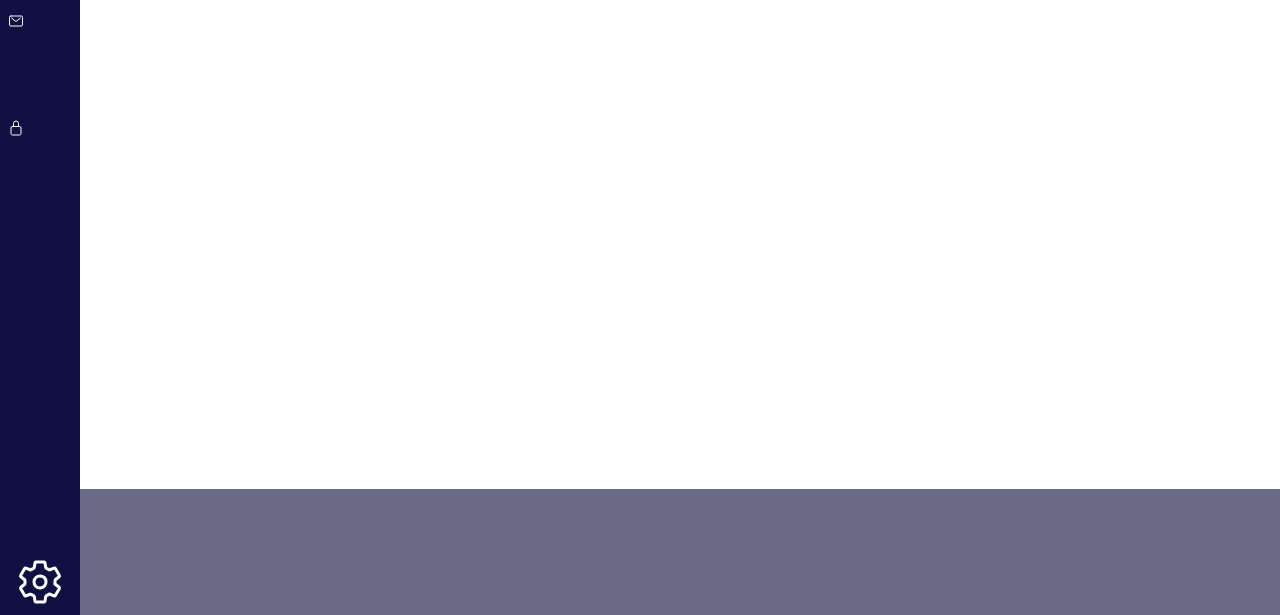
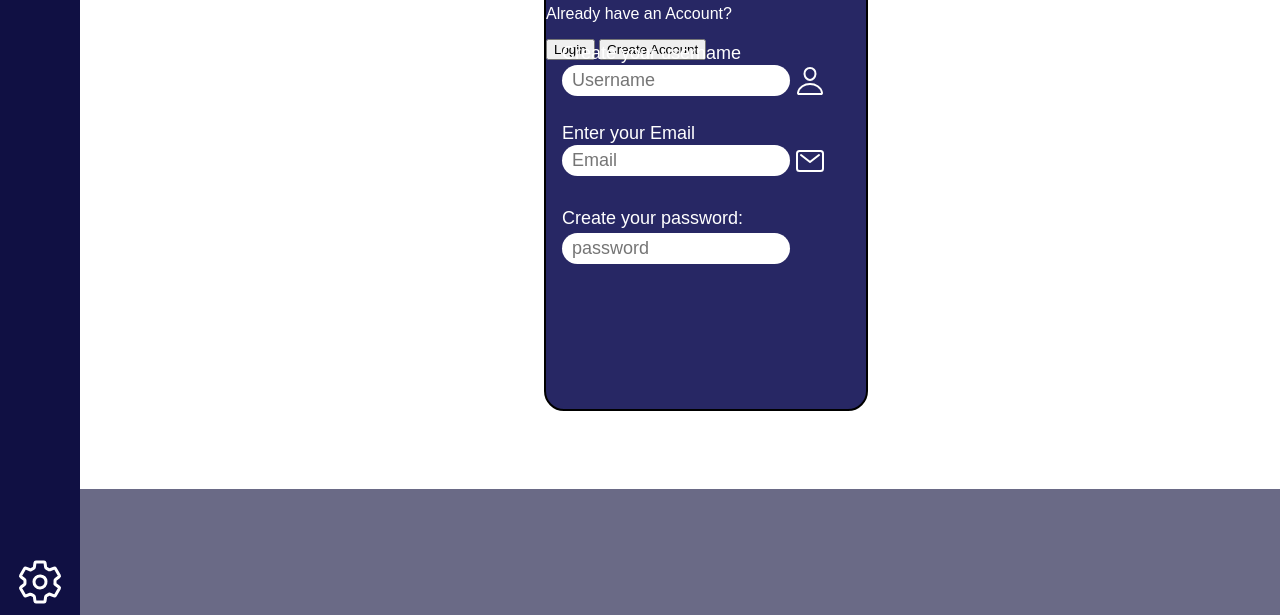
Before and after one commit to Lum1n0sity/Project-Manager, an Electron app: page renderer/index.html in a window 1280 px wide. Shown: the part 185-800 px from the top of the page. Drawn offline with nearby package versions, Linux system fonts and the light colour scheme.

Commit message:
Backup - State01_08_23

```diff
--- a/renderer/index.css
+++ b/renderer/index.css
@@ -210,7 +210,7 @@ header {
 }
 
 #login_container {
-    background-color: #1c1c79;
+    background-color: #272764;
     backdrop-filter: blur(90px);
     width: 20rem;
     height: 30rem;
@@ -370,3 +370,110 @@ header {
     border-bottom-left-radius: 50px;
     border-top-right-radius: 20px;
 }
+
+#create_acc_container {
+    background-color: #272764;
+    backdrop-filter: blur(90px);
+    width: 20rem;
+    height: 30rem;
+    border-radius: 20px;
+    border: 2px solid black;
+    color: white;
+    position: fixed;
+    top: 7rem;
+    left: 34rem;
+    z-index: 2;
+    display: block;
+}
+
+#create_title {
+    font-size: xxx-large;
+}
+
+#username_cr_p {
+    font-size: large;
+    position: fixed;
+    top: 6rem;
+    left: 1rem;
+}
+
+#username_cr_in {
+    border-radius: 20px;
+    outline: none;
+    border: none;
+    padding-top: 5px;
+    padding-bottom: 5px;
+    padding-left: 10px;
+    padding-right: 10px;
+    font-size: large;
+    width: 13rem;
+    position: fixed;
+    top: 8.5rem;
+    left: 1rem;
+}
+
+#username_cr_icon {
+    font-size: 2rem;
+    position: fixed;
+    top: 6.5rem;
+    left: 15.5rem;
+}
+
+#email_cr_p {
+    font-size: large;
+    position: fixed;
+    top: 11rem;
+    left: 1rem;
+}
+
+#email_cr_in {
+    border-radius: 20px;
+    outline: none;
+    border: none;
+    padding-top: 5px;
+    padding-bottom: 5px;
+    font-size: large;
+    width: 13rem;
+    padding-left: 10px;
+    padding-right: 10px;
+    position: fixed;
+    top: 13.5rem;
+    left: 1rem;
+}
+
+#email_cr_icon {
+    font-size: 2rem;
+    position: fixed;
+    top: 11.5rem;
+    left: 15.5rem;
+}
+
+#password_cr_p {
+    font-size: large;
+    position: fixed;
+    top: 16.3rem;
+    left: 1rem;
+}
+
+#password_cr_in {
+    border-radius: 20px;
+    outline: none;
+    border: none;
+    padding-top: 5px;
+    padding-bottom: 5px;
+    font-size: large;
+    width: 13rem;
+    padding-left: 10px;
+    padding-right: 10px;
+    position: fixed;
+    top: 19rem;
+    left: 1rem;
+}
+
+#username_cr_er {
+    display: none;
+}
+
+#password_cr_er {
+    display: none;
+}
--- a/renderer/index.html
+++ b/renderer/index.html
@@ -58,6 +58,11 @@
             <p id="password_cr_p">Create your password:</p>
             <input id="password_cr_in" type="password" placeholder="password">
             <p id="password_cr_icon"><ion-icon name="lock-closed-outline"></ion-icon></p>
+            <p id="username_cr_er">Username already exists!</p>
+            <p id="password_cr_er">Passowrd already exists!</p>
+            <p id="login_cr_account_p">Already have an Account?</p>
+            <button id="switch_login_cr_btn">Login</button>
+            <button id="create_btn">Create Account</button>
         </div>
     </body>
 </html>
```
